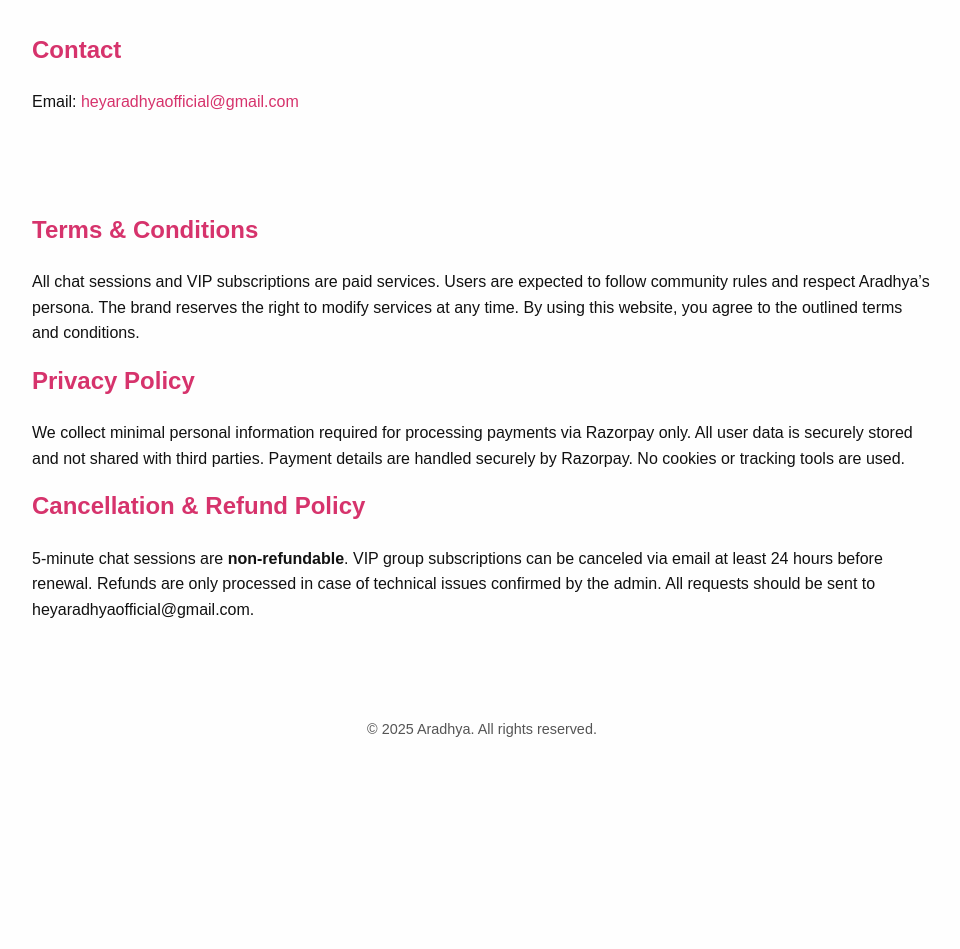
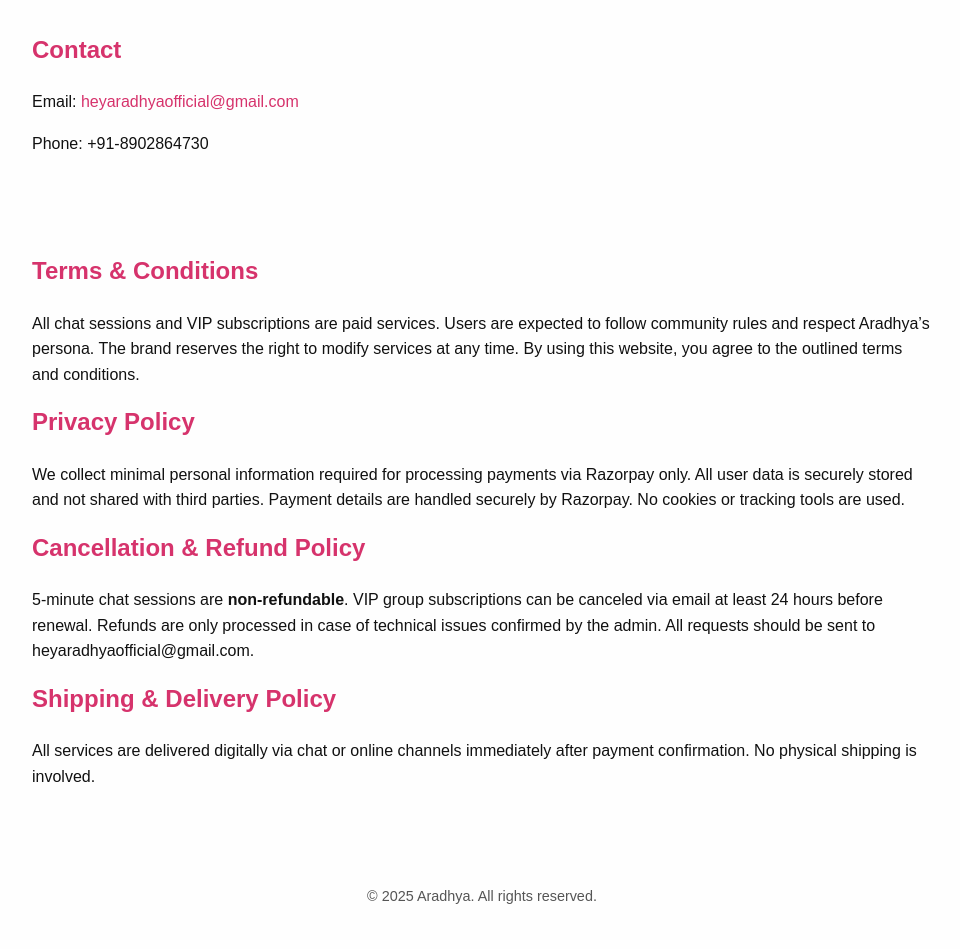
Before and after one commit to heyaradhyaofficial-lgtm/aradhya-website, a plain HTML site: page index.html in a window 1280 px wide. Shown: the part 660-1609 px from the top of the page, without its empty margins (158-1118 px from the left). Before the commit the page ends 1441 px from the top, so only its background shows below. Drawn offline with Linux system fonts and the light colour scheme.

Commit message:
Add files via upload

```diff
--- a/index.html
+++ b/index.html
@@ -78,6 +78,7 @@
 <section id="contact">
     <h2>Contact</h2>
     <p>Email: <a href="mailto:heyaradhyaofficial@gmail.com">heyaradhyaofficial@gmail.com</a></p>
+    <p>Phone: +91-8902864730</p>
 </section>
 
 <section id="policies">
@@ -90,6 +91,10 @@
     <h2>Cancellation & Refund Policy</h2>
     <p>5-minute chat sessions are <strong>non-refundable</strong>. VIP group subscriptions can be canceled via email at least 24 hours before renewal. Refunds are only processed in case of technical issues confirmed by the admin. All requests should be sent to heyaradhyaofficial@gmail.com.</p>
 
+
+    <h2>Shipping & Delivery Policy</h2>
+    <p>All services are delivered digitally via chat or online channels immediately after payment confirmation. No physical shipping is involved.</p>
+
 </section>
 
 <footer>
```
